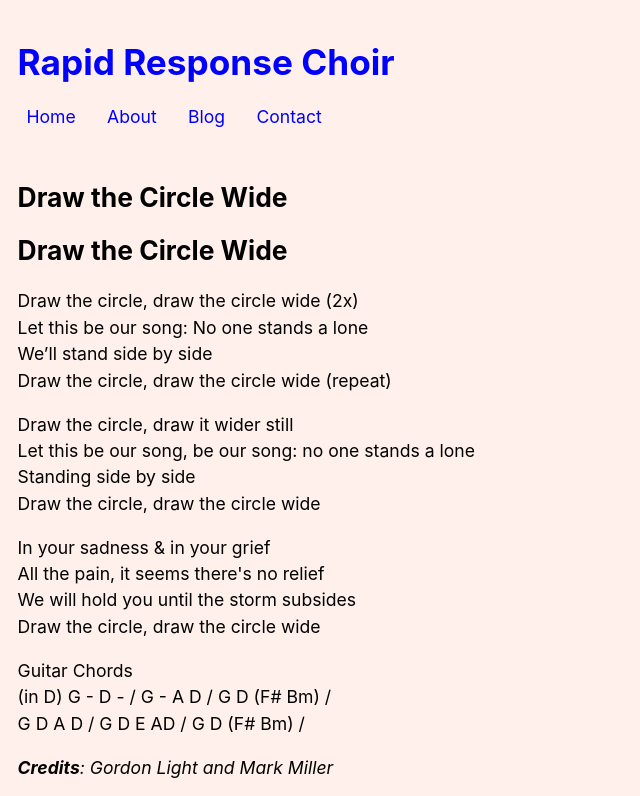
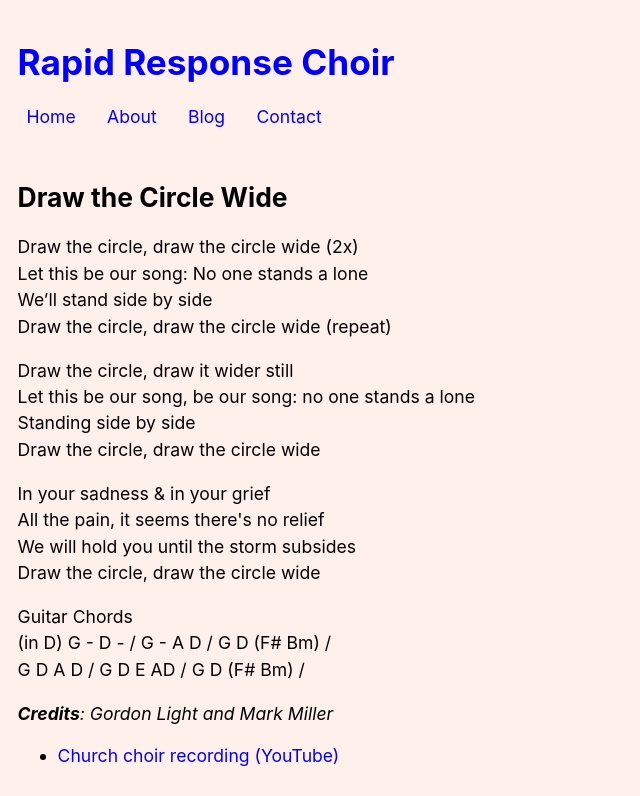
Before and after one commit to rrchoir/11ty-rrchoir, an Eleventy site: page songs/draw_the_circle_wide.md in a window 1280 px wide. Shown: the top 796 px of the page, without its empty margins (0-640 px from the left). Built offline with nearby package versions, Linux system fonts and the light colour scheme; Eleventy itself is replaced by a stand-in of ours; files that its build step writes are made by us from their sources.

Commit message:
Update Song “draw_the_circle_wide”

```diff
--- a/songs/draw_the_circle_wide.md
+++ b/songs/draw_the_circle_wide.md
@@ -6,8 +6,6 @@ resources:
   - url: https://www.youtube.com/watch?v=PcIQrWOYug8&list=RDPcIQrWOYug8&start_radio=1
     text: Church choir recording (YouTube)
 ---
-# Draw the Circle Wide
-
 Draw the circle, draw the circle wide (2x)\
 Let this be our song: No one stands a lone\
 We’ll stand side by side\
```
